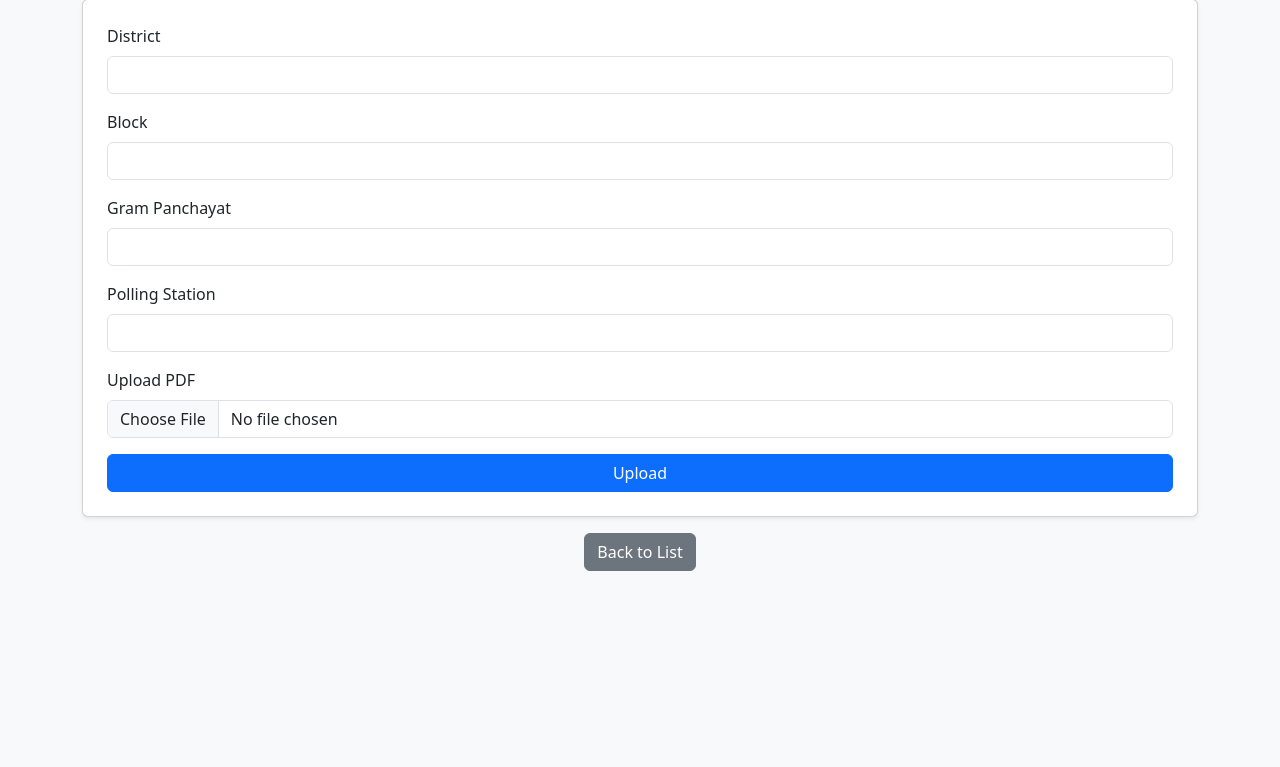
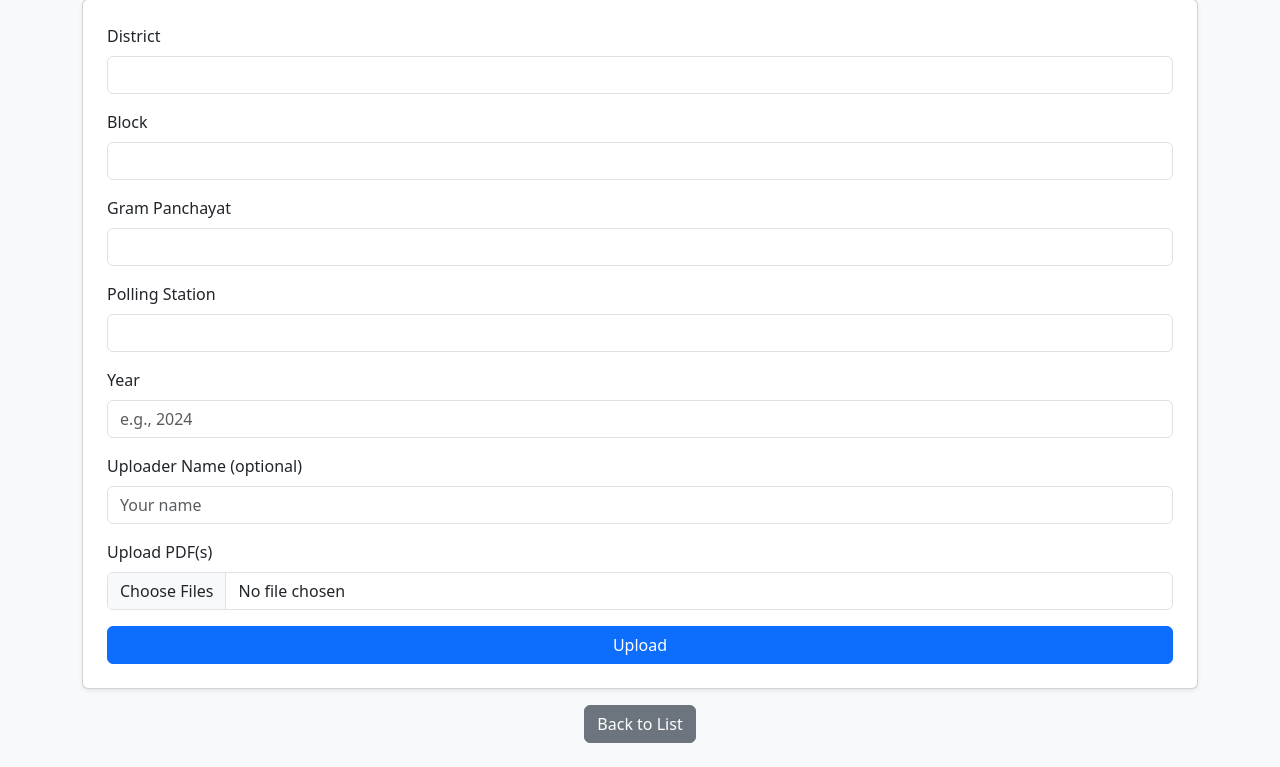
Before and after one commit to Bijush/Voterlist, a Flask app: page /upload in a window 1280 px wide. Shown: the part 87-854 px from the top of the page. Before the commit the page ends 658 px from the top, so only its background shows below. Run offline with Flask 3, Linux system fonts and the light colour scheme; parts of the project's set-up code (start-up, migrations or seed data) failed here and were passed over; some libraries are stand-ins or nearby versions.

Commit message:
Update upload_voterlist.html

```diff
--- a/templates/upload_voterlist.html
+++ b/templates/upload_voterlist.html
@@ -9,6 +9,7 @@
 <body class="bg-light">
   <div class="container py-4">
     <h2 class="mb-4 text-center">Upload Voter List PDF</h2>
+
     <form action="{{ url_for('upload') }}" method="POST" enctype="multipart/form-data" class="card p-4 shadow-sm">
       <div class="mb-3">
         <label class="form-label">District</label>
@@ -31,8 +32,18 @@
       </div>
 
       <div class="mb-3">
-        <label class="form-label">Upload PDF</label>
-        <input type="file" class="form-control" name="pdf" accept="application/pdf" required>
+        <label class="form-label">Year</label>
+        <input type="number" class="form-control" name="year" placeholder="e.g., 2024" required>
+      </div>
+
+      <div class="mb-3">
+        <label class="form-label">Uploader Name (optional)</label>
+        <input type="text" class="form-control" name="uploader" placeholder="Your name">
+      </div>
+
+      <div class="mb-3">
+        <label class="form-label">Upload PDF(s)</label>
+        <input type="file" class="form-control" name="pdfs" accept="application/pdf" multiple required>
       </div>
 
       <button type="submit" class="btn btn-primary w-100">Upload</button>
```
